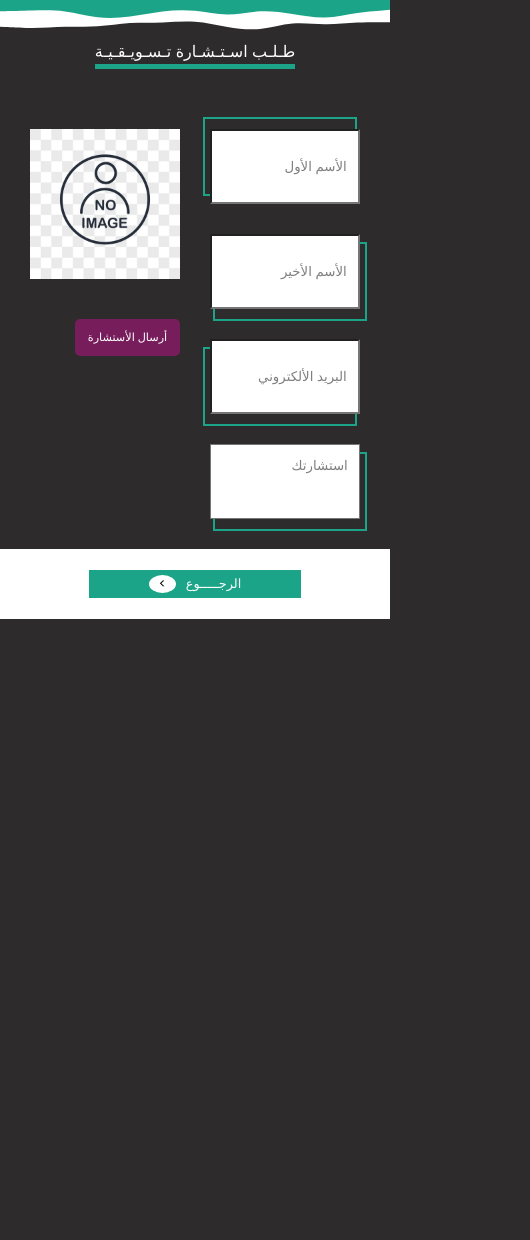
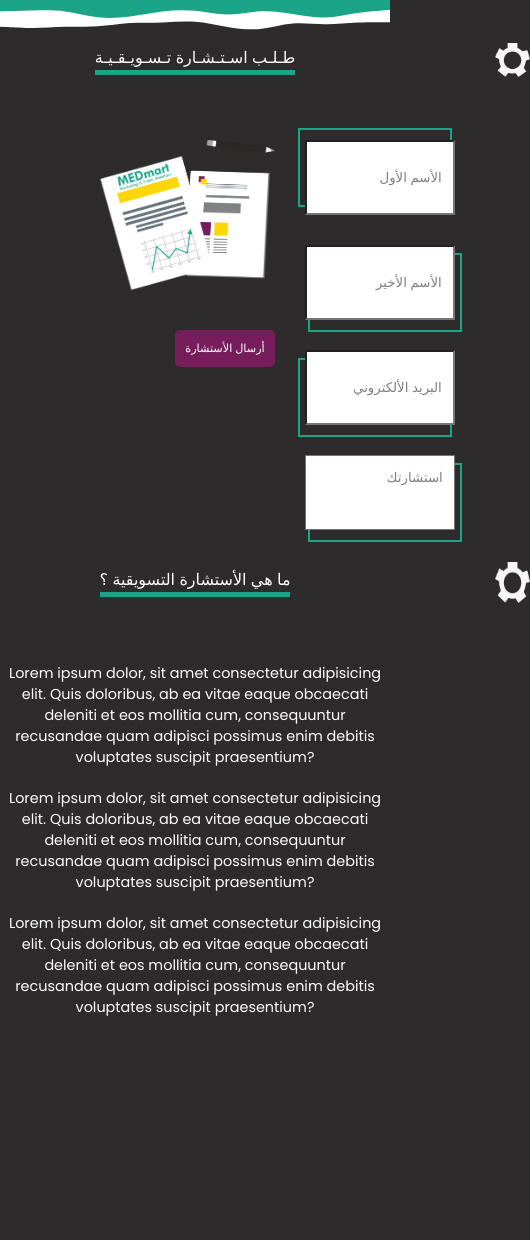
Before and after one commit to Ahmed-Elhalwagy/mid-2, a website built with Vite: page index.html in a window 390 px wide. Shown: the top 1240 px of the page, 530 px wide, since content can reach past the window. Before the commit the page ends 844 px from the top, so only its background shows below. Built offline with nearby package versions, Linux system fonts and the light colour scheme; a web font is replaced by a local one.

Commit message:
add secound section

```diff
--- a/index.html
+++ b/index.html
@@ -11,11 +11,15 @@
       <div class="spacer curve"></div>
     </div>
       <section class="section-1">
-      <h1>طـلـب اسـتـشـارة تـسـويـقـيـة</h1>
+        <div class="title">
+          <img alt="shape" class="shape" src="/Shape1.png"/>
+          <h1>طـلـب اسـتـشـارة تـسـويـقـيـة</h1>
+          <img alt="shape" class="shape" src="/Shape.png"/>
+        </div>
       <main class="main">
         <div class="left">
           <div class="image-container">
-            <img alt="img" src="no-img.jpg"/>
+            <img alt="img" src="paper.png"/>
           </div>
           <button class="btn">أرسال الأستشارة</button>
         </div>
@@ -30,6 +34,21 @@
         </div>
       </main>
     </section>
+    <section class="section-2">
+
+      <div class="title">
+        <img alt="shape" class="shape" src="/Shape1.png"/>
+        <h1>ما هي الأستشارة التسويقية ؟</h1>
+        <img alt="shape" class="shape" src="/Shape.png"/>
+      </div>
+      <main class="content">
+        <p>Lorem ipsum dolor, sit amet consectetur adipisicing elit. Quis doloribus, ab ea vitae eaque obcaecati deleniti et eos mollitia cum, consequuntur recusandae quam adipisci possimus enim debitis voluptates suscipit praesentium?</p>
+        <p>Lorem ipsum dolor, sit amet consectetur adipisicing elit. Quis doloribus, ab ea vitae eaque obcaecati deleniti et eos mollitia cum, consequuntur recusandae quam adipisci possimus enim debitis voluptates suscipit praesentium?</p>
+        <p>Lorem ipsum dolor, sit amet consectetur adipisicing elit. Quis doloribus, ab ea vitae eaque obcaecati deleniti et eos mollitia cum, consequuntur recusandae quam adipisci possimus enim debitis voluptates suscipit praesentium?</p>
+
+      </main>
+
+    </section>
     <div class="btn-container">
       <a href="#" class="btn-back"> <span> &#x3c; </span> الرجـــــوع</a>
   </div>
--- a/style.css
+++ b/style.css
@@ -50,10 +50,32 @@ section h1 {
   border-bottom:5px solid #1ba488 ;
 }
 
+.title{
+  display: flex;
+  text-align: center;
+  justify-content: center;
+  gap: 600px;
+  align-items: center;
+  width: 100%;
+}
+.title img {
+  width: 50px;
+}
+.title h1{
+  position: absolute;
+}
+
+.title img:nth-child(1) {
+position: relative;
+top: 30px;
+}
+
 .main {
   display: flex;
   justify-content: space-evenly;
   width: 100%;
+  gap: 30px;
+  padding: 0 100px;
 }
 
 .form-container form {
@@ -102,12 +124,11 @@ section h1 {
  flex-direction: column;
  align-items: end;
  justify-content: start;
- height: 100%;
 }
 
 .image-container {
-  width: 300px;
-  height: 400px;
+  width: 600px;
+  height: 600px;
 }
 
 img{
@@ -121,7 +142,7 @@ img{
   border: none;
   background: #771d5b;
   color: #FFF;
-  width: 70%;
+  width: 50%;
   padding: 15px 0;
   margin-top: 40px;
   font-size: 1.1rem;
@@ -140,7 +161,7 @@ img{
   justify-content: center;
   align-items: center;
   background: #FFF;
-  margin-top: 30px;
+  margin-top: 80px;
 }
 
 .btn-container .btn-back {
@@ -167,7 +188,7 @@ img{
   background: #771d5b;
 }
 
-@media only screen and (max-width: 1100px) {
+@media only screen and (max-width: 1400px) {
 
   .input {
     width: 450px;
@@ -175,7 +196,15 @@ img{
   }
 }
 
-@media only screen and (max-width: 800px) {
+@media only screen and (max-width: 1100px) {
+
+  .image-container{
+    width: 400px;
+    height: 400px;
+  }
+}
+
+@media only screen and (max-width: 850px) {
   .input {
     width: 300px;
     height: 100px;
@@ -187,6 +216,16 @@ img{
   .btn-container .btn-back{
     font-size: 0.8rem;
   }
+  .btn {
+    padding: 10px 0;
+    /* font-size: 0.7rem ; */
+    width: 150px;
+  }
+  .title img {
+    width: 35px;
+  }
+
+
 }
 
 @media only screen and (max-width: 600px) {
@@ -195,15 +234,17 @@ img{
     height: 75px;
   }
   .image-container{
-    width: 150px;
+    width: 175px;
     height: 150px;
   }
+
   section h1 {
     font-size: 1rem;
   }
   .btn {
     padding: 10px 0;
     font-size: 0.7rem ;
+    width: 100px;
   }
 }
 
@@ -213,3 +254,29 @@ img{
     height: 75px;
   }
 }
+
+.section-2 {
+ margin-top: 8%;
+  height: 80vh;
+  width: 100%;
+  font-size: 0.8rem;
+  display: flex;
+  justify-content: start;
+  align-items: center;
+}
+.content {
+  text-align: center;
+  width: 100%;
+  font-size: 1.1rem;
+  font-weight: 400;
+  color: #FFF;
+  gap: 20px;
+  display: flex;
+  flex-direction: column;
+}
+
+@media only screen and (max-width: 800px) {
+.content {
+  font-size: 0.9rem;
+}
+}
```
Also changed, not shown: curve-1.svg (deleted), curve-2.svg (deleted), public/Shape.png (added), public/Shape1.png (added), public/paper.png (added).
